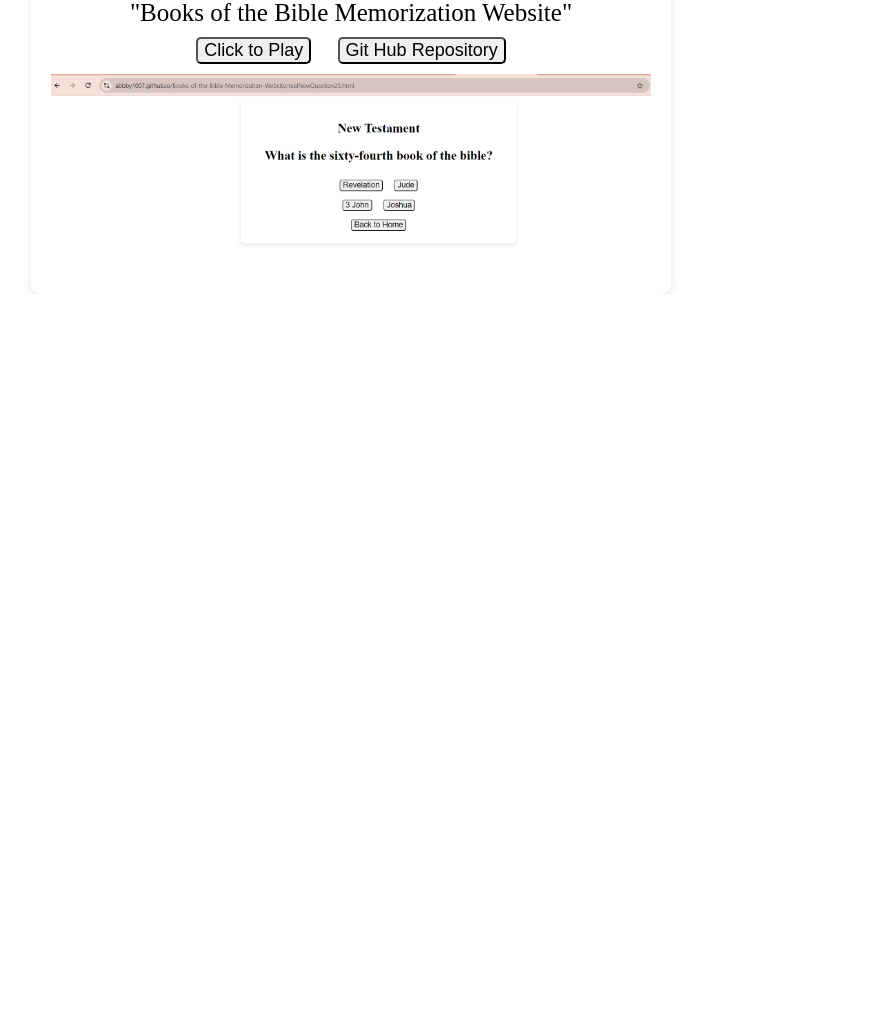
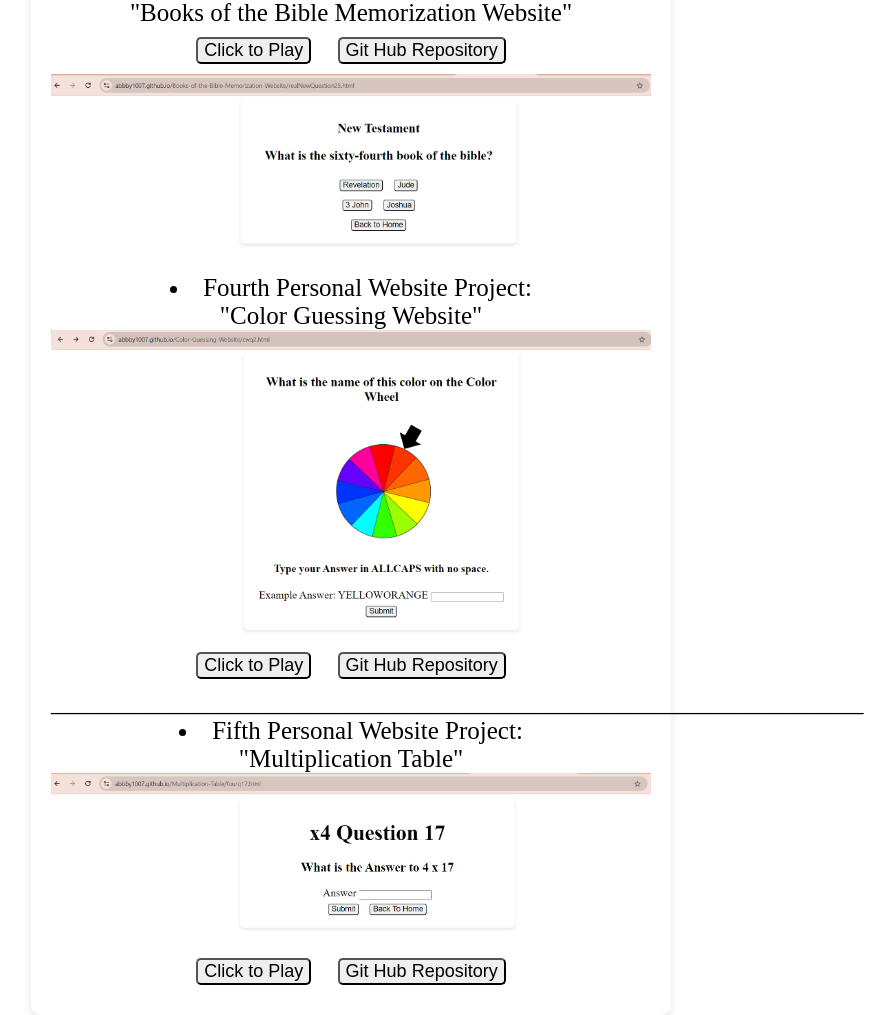
Before and after one commit to Abbby1007/Personal-Webstie-Abigail-Loken, a plain HTML site: page Projects.html in a window 1280 px wide. Shown: the part 1054-2069 px from the top of the page, without its empty margins (289-1184 px from the left). Before the commit the page ends 1348 px from the top, so only its background shows below. Drawn offline with Linux system fonts and the light colour scheme.

Commit message:
More updates to the Projects page

```diff
--- a/Projects.html
+++ b/Projects.html
@@ -21,6 +21,12 @@
 
     <li> Third Personal Website Project: <br> "Books of the Bible Memorization Website" <br> <a href="https://abbby1007.github.io/Books-of-the-Bible-Memorization-Website/"><button> Click to Play </button></a> <a href="https://github.com/Abbby1007/Books-of-the-Bible-Memorization-Website"><button> Git Hub Repository </button></a> <br>
       <img src="Books of the Bible memorization website screenshot.png"></li>
+
+    <li> Fourth Personal Website Project: <br> "Color Guessing Website" <br> <img src="Screenshot colorwheel.png"> <br> <a href="https://abbby1007.github.io/Color-Guessing-Website/"><button> Click to Play </button></a> <a href="https://github.com/Abbby1007/Color-Guessing-Website"><button> Git Hub Repository </button></a> <br>
+      </li>
+_________________________________________________________________
+    <li> Fifth Personal Website Project: <br> "Multiplication Table" <br> <img src="Screenshot Multiplication .png"> <br> <a href="https://abbby1007.github.io/Multiplication-Table/"><button> Click to Play </button></a> <a href="https://github.com/Abbby1007/Multiplication-Table"><button> Git Hub Repository </button></a> <br>
+      </li>
   </div>
 
   <script src="script.js"></script>
```
Also changed, not shown: Screenshot Multiplication .png (added), Screenshot colorwheel.png (added).
